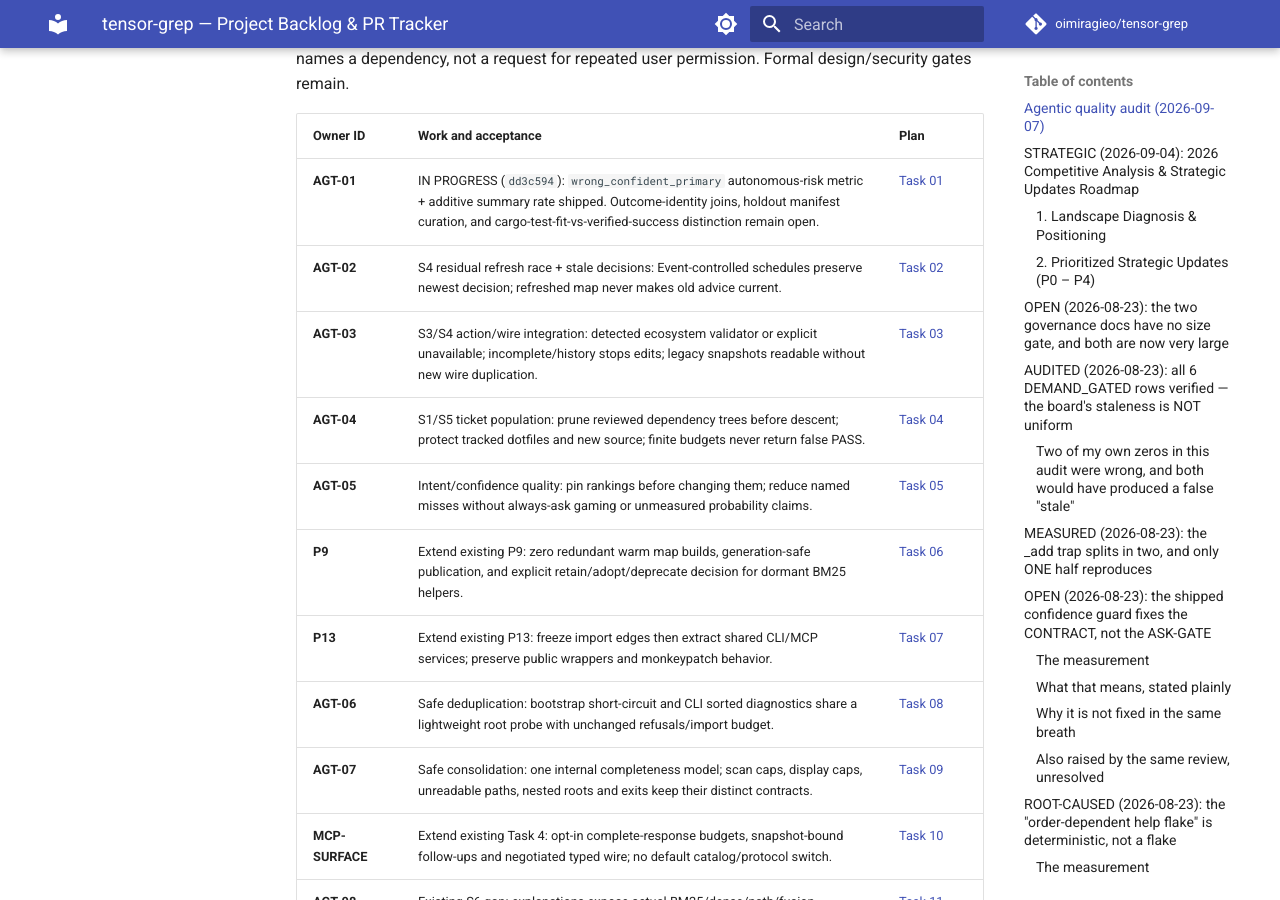
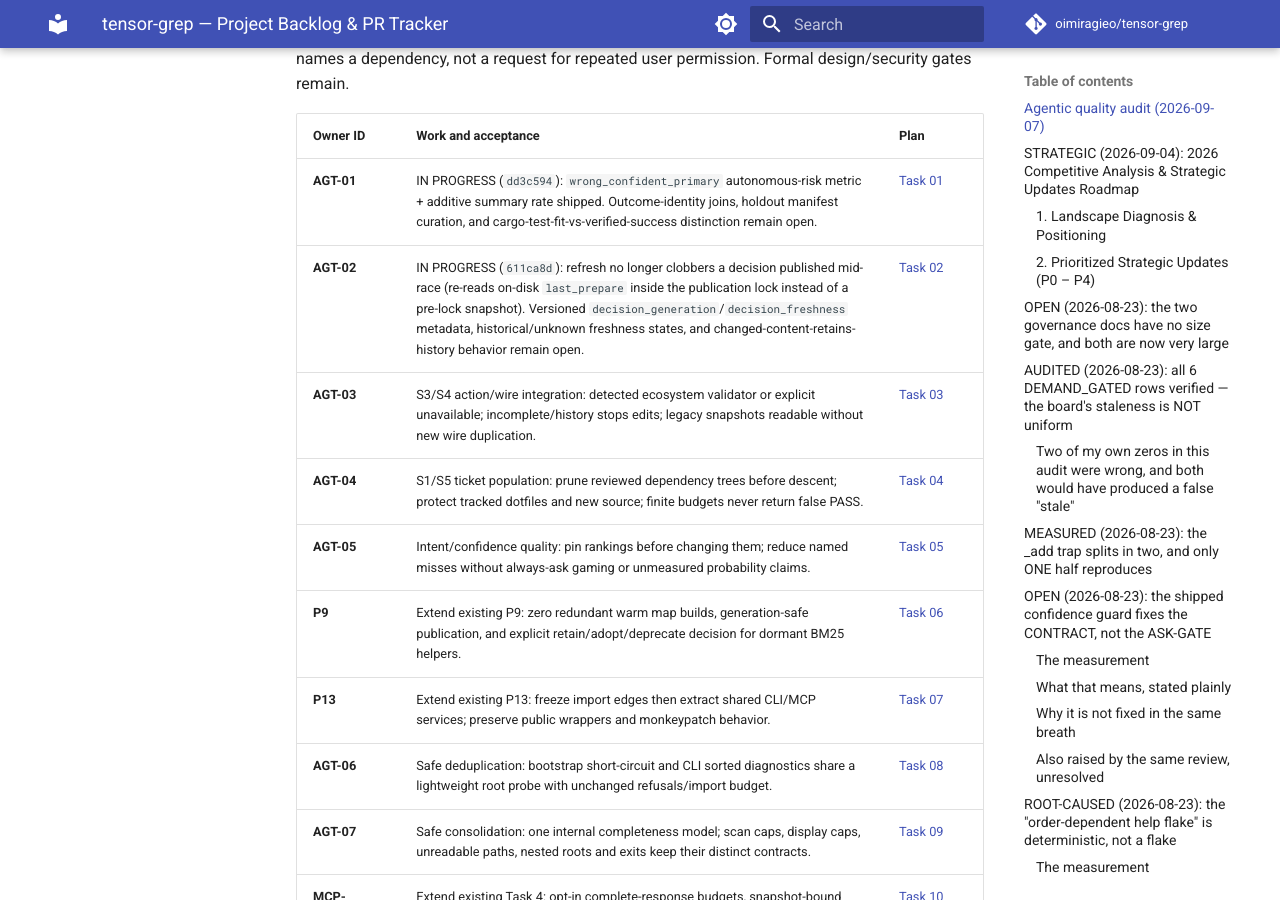
Before and after one commit to oimiragieo/tensor-grep, an MkDocs documentation site: the page built from docs/BACKLOG.md, in a window 1280 px wide and 900 px high, scrolled down 361 px. Built offline with MkDocs 1.6.1 and Material for MkDocs 9.7.7, drawn with Linux system fonts in a browser that asks for light colours; comment, search, counter and statistics services are not loaded; some of the changed text lies outside the part shown.

Commit message:
docs(backlog): flip AGT-02 to IN PROGRESS, cite 611ca8d
Co-Authored-By: Claude Sonnet 5 <noreply@anthropic.com>
Claude-Session: https://claude.ai/code/session_01WqGN9azYYd4Kvoqyv2MqwT

```diff
--- a/docs/BACKLOG.md
+++ b/docs/BACKLOG.md
@@ -8,7 +8,7 @@
 | Owner ID | Work and acceptance | Plan |
 |---|---|---|
 | **AGT-01** | IN PROGRESS (`dd3c594`): `wrong_confident_primary` autonomous-risk metric + additive summary rate shipped. Outcome-identity joins, holdout manifest curation, and cargo-test-fit-vs-verified-success distinction remain open. | [Task 01](plans/2026-09-07-agentic-quality-simplification.md#task-01) |
-| **AGT-02** | S4 residual refresh race + stale decisions: Event-controlled schedules preserve newest decision; refreshed map never makes old advice current. | [Task 02](plans/2026-09-07-agentic-quality-simplification.md#task-02) |
+| **AGT-02** | IN PROGRESS (`611ca8d`): refresh no longer clobbers a decision published mid-race (re-reads on-disk `last_prepare` inside the publication lock instead of a pre-lock snapshot). Versioned `decision_generation`/`decision_freshness` metadata, historical/unknown freshness states, and changed-content-retains-history behavior remain open. | [Task 02](plans/2026-09-07-agentic-quality-simplification.md#task-02) |
 | **AGT-03** | S3/S4 action/wire integration: detected ecosystem validator or explicit unavailable; incomplete/history stops edits; legacy snapshots readable without new wire duplication. | [Task 03](plans/2026-09-07-agentic-quality-simplification.md#task-03) |
 | **AGT-04** | S1/S5 ticket population: prune reviewed dependency trees before descent; protect tracked dotfiles and new source; finite budgets never return false PASS. | [Task 04](plans/2026-09-07-agentic-quality-simplification.md#task-04) |
 | **AGT-05** | Intent/confidence quality: pin rankings before changing them; reduce named misses without always-ask gaming or unmeasured probability claims. | [Task 05](plans/2026-09-07-agentic-quality-simplification.md#task-05) |
```
